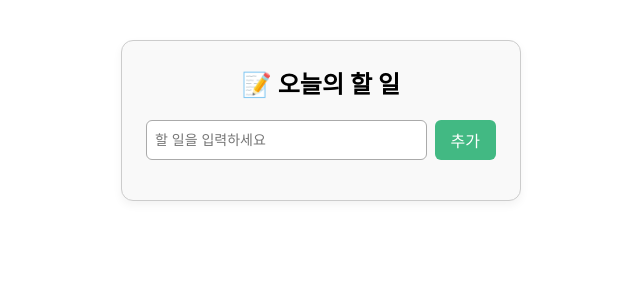
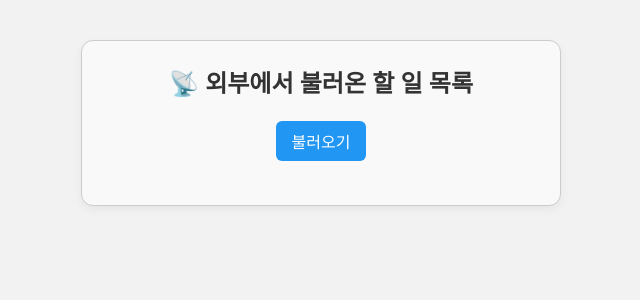
Before and after one commit to heroyooi/vue2-app, a Vue app: page / in a window 1280 px wide. Shown: the top 300 px of the page, without its empty margins (319-959 px from the left). Built offline with nearby package versions, Linux system fonts and the light colour scheme.

Commit message:
4강: Axios로 외부 API에서 할 일 목록 불러오기

```diff
--- a/package.json
+++ b/package.json
@@ -8,6 +8,7 @@
     "lint": "vue-cli-service lint"
   },
   "dependencies": {
+    "axios": "^1.10.0",
     "core-js": "^3.8.3",
     "vue": "^2.6.14"
   },
--- a/src/App.vue
+++ b/src/App.vue
@@ -1,54 +1,50 @@
 <template>
   <div class="todo-container">
-    <h2>📝 오늘의 할 일</h2>
-    <div class="form">
-      <input v-model="newTodo" placeholder="할 일을 입력하세요" />
-      <button @click="addTodo">추가</button>
-    </div>
+    <h2>📡 외부에서 불러온 할 일 목록</h2>
+    <button @click="fetchTodos">불러오기</button>
     <ul class="todo-list">
       <TodoItem
-        v-for="(todo, index) in todos"
-        :key="index"
-        :content="todo"
-        @delete="removeTodo(index)"
+        v-for="todo in todos"
+        :key="todo.id"
+        :content="todo.title"
+        @delete="removeTodo(todo.id)"
       />
     </ul>
   </div>
 </template>
 
 <script>
+import axios from 'axios';
 import TodoItem from './components/TodoItem.vue';
 
 export default {
-  components: {
-    TodoItem,
-  },
+  components: { TodoItem },
   data() {
     return {
-      newTodo: '',
       todos: [],
     };
   },
   methods: {
-    addTodo() {
-      const trimmed = this.newTodo.trim();
-      if (trimmed) {
-        this.todos.push(trimmed);
-        this.newTodo = '';
+    async fetchTodos() {
+      try {
+        const res = await axios.get(
+          'https://jsonplaceholder.typicode.com/todos?_limit=5'
+        );
+        this.todos = res.data;
+      } catch (err) {
+        alert('데이터를 불러오는 데 실패했습니다.');
       }
     },
-    removeTodo(index) {
-      this.todos.splice(index, 1);
+    removeTodo(id) {
+      this.todos = this.todos.filter((todo) => todo.id !== id);
     },
   },
 };
 </script>
 
 <style scoped>
-@import './assets/base.css';
-
 .todo-container {
-  max-width: 400px;
+  max-width: 480px;
   margin: 40px auto;
   padding: 24px;
   border: 1px solid #ccc;
@@ -62,35 +58,17 @@ h2 {
   margin-bottom: 20px;
 }
 
-.form {
-  display: flex;
-  gap: 8px;
-  margin-bottom: 16px;
-}
-
-input {
-  flex: 1;
-  padding: 8px;
-  border: 1px solid #aaa;
-  border-radius: 6px;
-  font-size: 14px;
-}
-
 button {
+  display: block;
+  margin: 0 auto 20px;
   padding: 8px 16px;
-  background-color: #42b983;
+  background-color: #2196f3;
   color: white;
   border: none;
   border-radius: 6px;
   cursor: pointer;
 }
-
 button:hover {
-  background-color: #36956d;
-}
-
-.todo-list {
-  list-style: none;
-  padding: 0;
+  background-color: #1976d2;
 }
 </style>
```
Also changed, not shown: src/main.js (+6 -5 lines), 1 other file (tests, documents, lock files or other folders).
